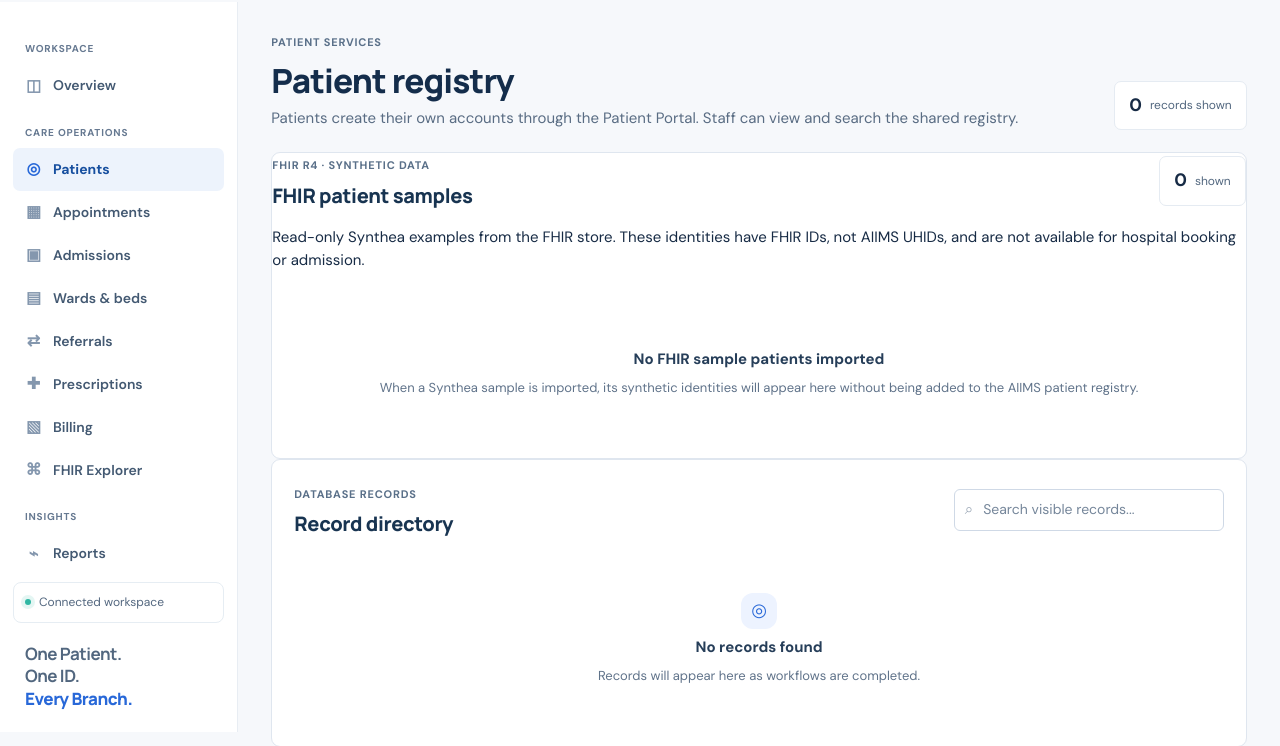
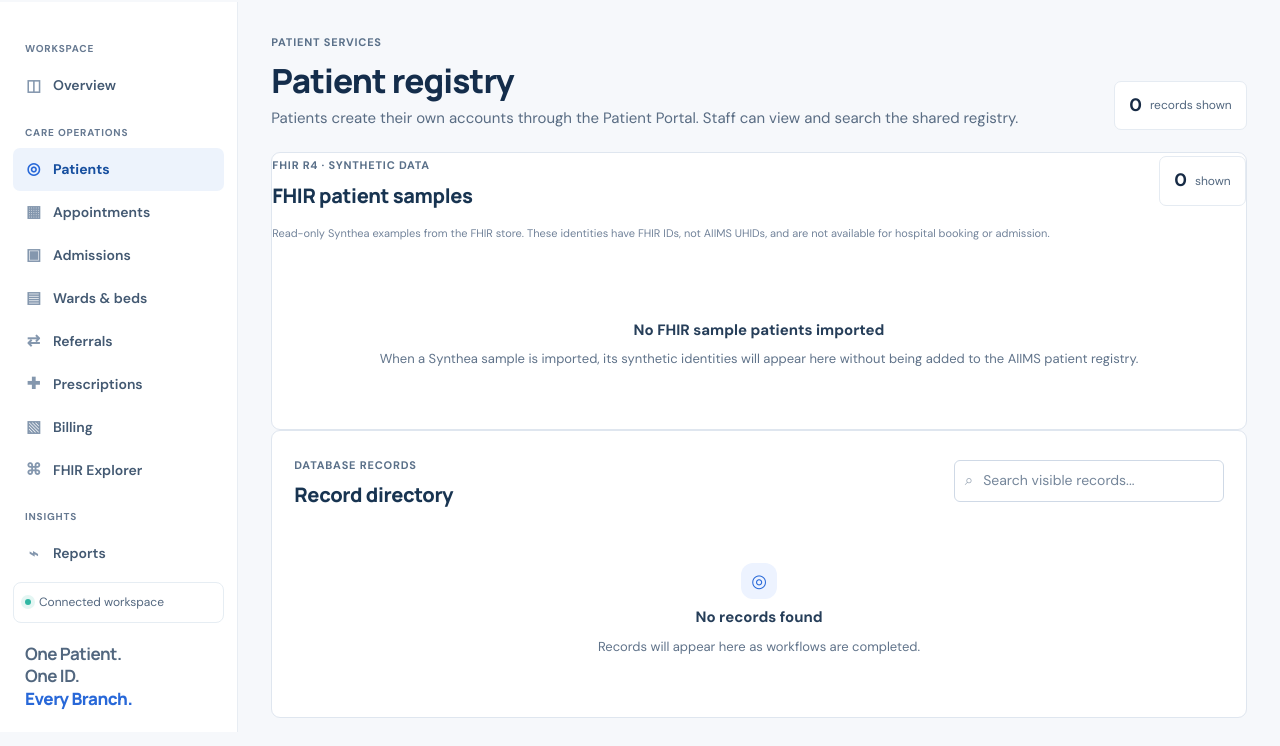
Before and after one commit to bitmorphic/aiims-connect, a Flask app: page /patients in a window 1280 px wide. Shown: the part 68-814 px from the top of the page. Run offline with Flask 3, Linux system fonts and the light colour scheme; the visitor is signed in with stand-in values (Sample User, id 1); data that the repository does not hold is empty.

Commit message:
Style FHIR sample notes in patient and appointment workspaces

```diff
--- a/static/style.css
+++ b/static/style.css
@@ -843,6 +843,9 @@ select:focus-visible, textarea:focus-visible {
 
 
 /* FHIR Explorer */
+
+.page-note { margin: -2px 0 16px; color: #72839a; font-size: 11px; line-height: 1.75; }
+.page-note strong { color: #38577b; }
 .fhir-explorer-grid { display: grid; grid-template-columns: minmax(270px,.72fr) minmax(0,1.8fr); gap: 18px; align-items: start; margin-bottom: 42px; }
 .fhir-patient-list { position: sticky; top: 18px; }
 .fhir-patient-items { display: grid; gap: 5px; }
```
